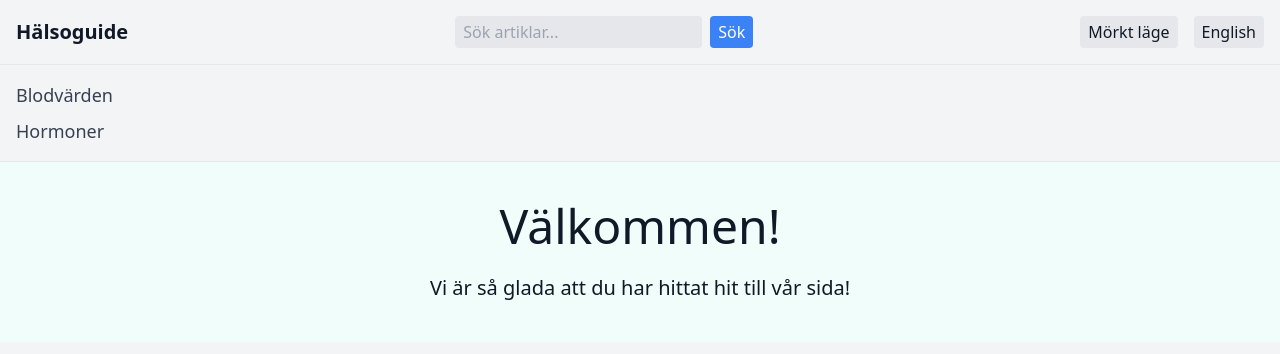
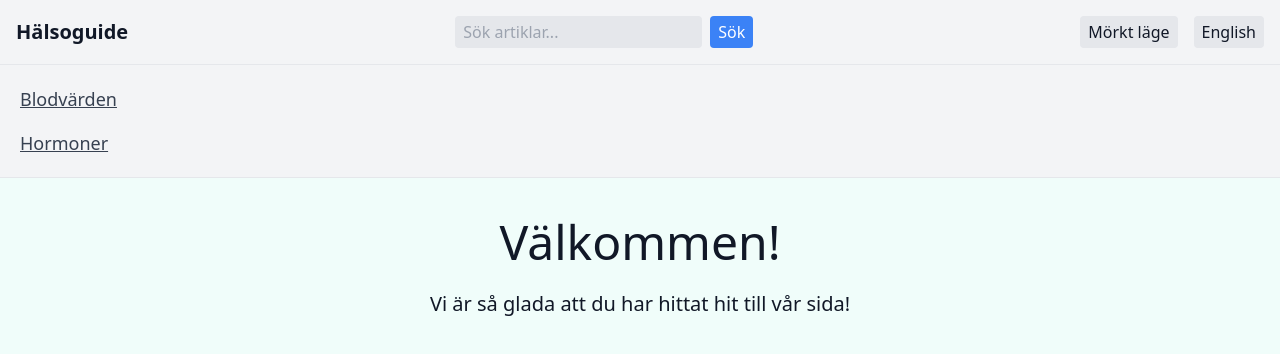
Before and after one commit to Ayngie/health-guide, a React (Vite) app: page / in a window 1280 px wide. Shown: the top 354 px of the page. Built offline with nearby package versions, Linux system fonts and the light colour scheme.

Commit message:
Style: added accessibility styling for links

```diff
--- a/src/components/Nav.tsx
+++ b/src/components/Nav.tsx
@@ -15,12 +15,13 @@ const Nav: React.FC = () => {
 
   return (
     <nav className="p-4 border-b dark:border-gray-700">
+      {/* Subject groups */}
       <ul className="space-y-2">
         {healthAreas.map((area) => (
           <li key={area.id}>
             <button
               onClick={() => toggleArea(area.id)}
-              className="w-full text-left text-lg font-medium text-gray-700 dark:text-gray-300 hover:text-blue-500 focus:text-blue-500"
+              className="w-full text-left text-lg font-medium text-gray-700 dark:text-gray-300 hover:text-blue-500 focus:text-blue-500 underline p-1"
               aria-expanded={expanded[area.id] || false}
               aria-controls={`menu-${area.id}`}
               aria-label={t("menuToggle", {
@@ -29,6 +30,8 @@ const Nav: React.FC = () => {
             >
               {area.titles[i18n.language as "en" | "sv"]}
             </button>
+
+            {/* Submenu items */}
             <ul
               id={`menu-${area.id}`}
               className={`ml-4 mt-1 space-y-1 ${expanded[area.id] ? "block" : "hidden"}`}
```
